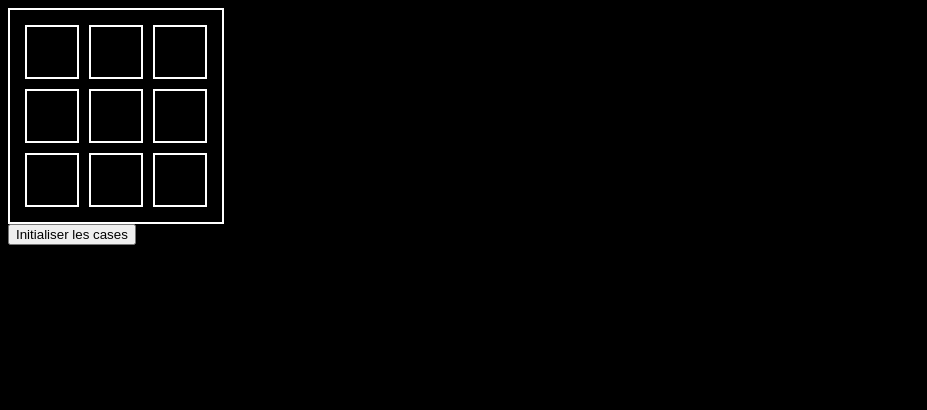
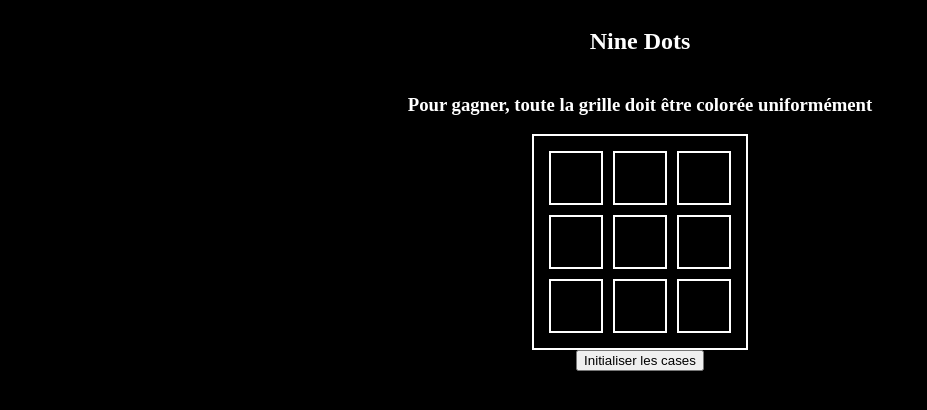
Before and after one commit to vrenaudeau/c0rb0c4l.github.io, a plain HTML site: page index.html in a window 1280 px wide. Shown: the whole page, without its empty margins (0-927 px from the left). Drawn offline with Linux system fonts and the light colour scheme.

Commit message:
Add files via upload

```diff
--- a/index.html
+++ b/index.html
@@ -7,10 +7,13 @@
 </head>
     <body>
 
+        <h2>Nine Dots</h2>
+        <h3>Pour gagner, toute la grille doit être colorée uniformément</h3>
+
         <table id="js-generate-grid"></table>
-
+    <div class="app-center-button">
         <button onclick="initializeCells()">Initialiser les cases</button>
-
+    </div>
         <script src="ninePointsFixed.js"></script>
 
     </body>
--- a/ninePoints.css
+++ b/ninePoints.css
@@ -1,6 +1,14 @@
 body {
     background-color: black;
+    display: flex;
+    flex-direction: column;
+    align-self: center;
 
+}
+
+h2, h3 {
+    text-align: center;
+    color : white;
 }
 
 table, tr, td {
@@ -10,10 +18,15 @@ table, tr, td {
     border-spacing: 10px;
     padding: 5px;
     height: 40px;
+    align-self: center;
 }
 
 td {
     width: 40px;
+}
+
+.app-center-button{
+    align-self: center;
 }
 
 .app-green {
```
